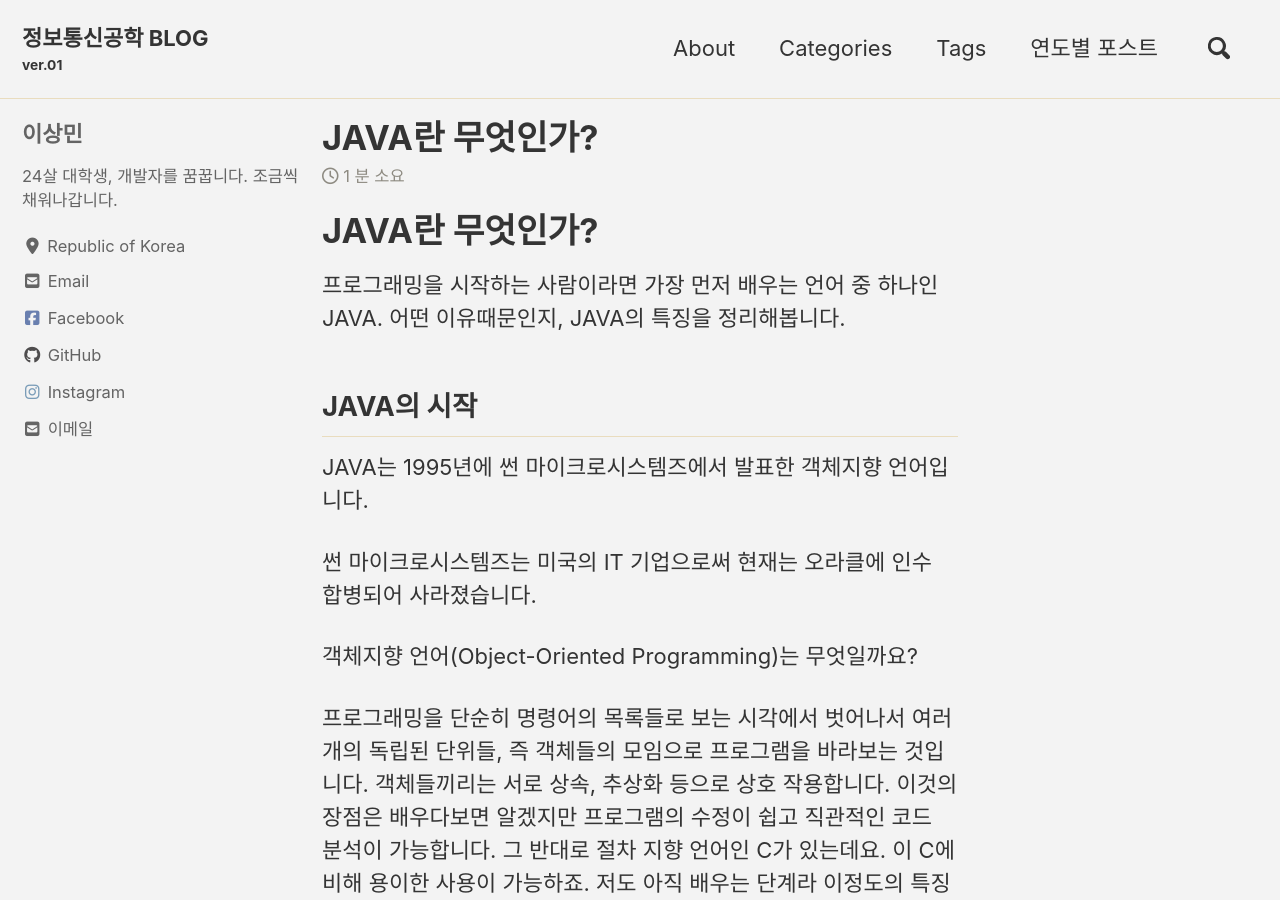
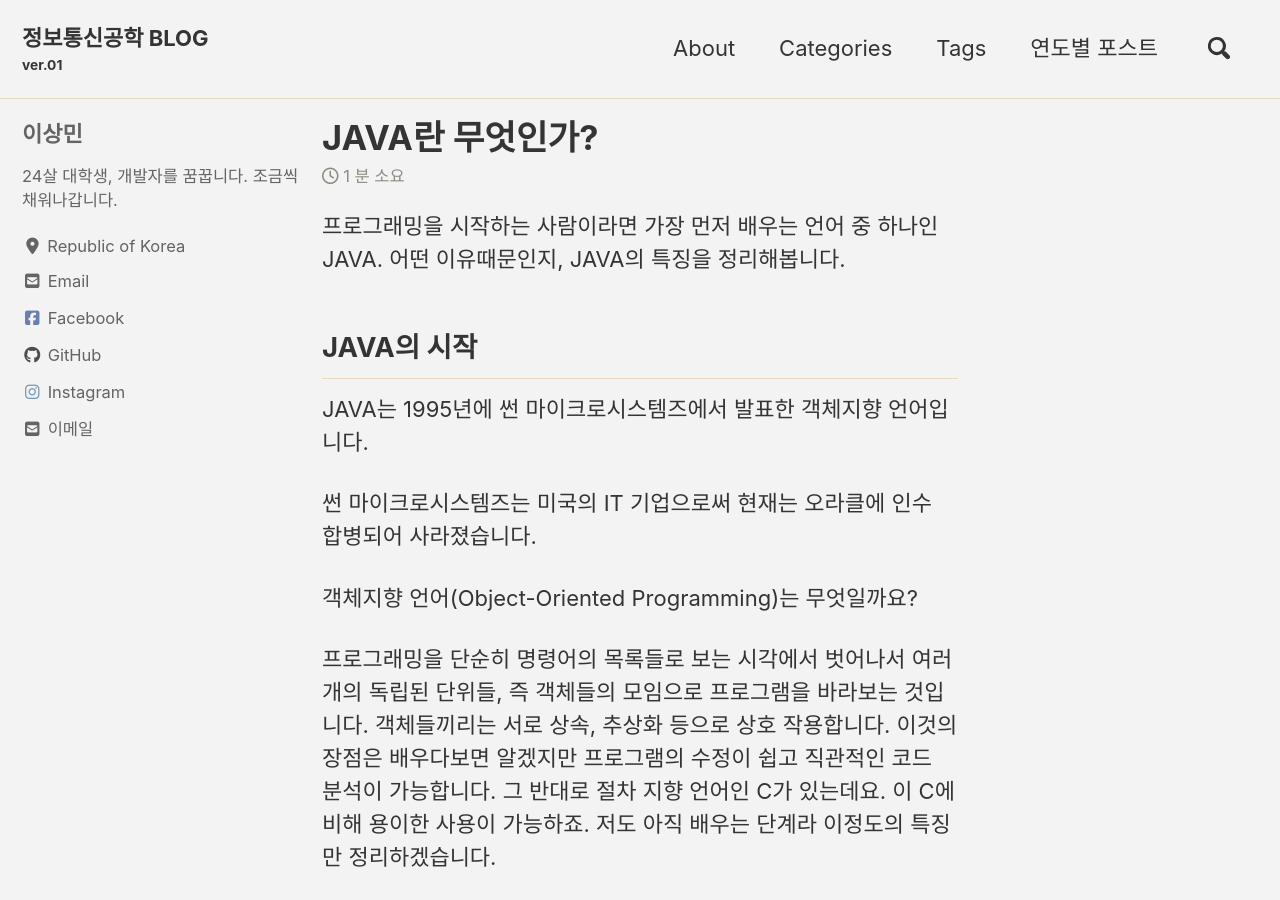
Before and after one commit to sang0436/sang0436.github.io, a Jekyll site: the page built from _posts/2021-01-20-JAVA란-무엇인가.md, in a window 1280 px wide and 900 px high. Built offline with Jekyll 4.4.1, drawn with Linux system fonts in a browser that asks for light colours; cached includes are drawn as plain includes; nearby versions of some CDN libraries; comment, search, counter and statistics services are not loaded.

Commit message:
Update 2021-01-20-JAVA란-무엇인가.md

```diff
--- a/_posts/2021-01-20-JAVA란-무엇인가.md
+++ b/_posts/2021-01-20-JAVA란-무엇인가.md
@@ -4,10 +4,7 @@ categories : JAVA
 date : 2021-01-20
 ---
 
-# JAVA란 무엇인가?
-
 프로그래밍을 시작하는 사람이라면 가장 먼저 배우는 언어 중 하나인 JAVA. 어떤 이유때문인지, JAVA의 특징을 정리해봅니다.
-
 
 
 ## JAVA의 시작
```
